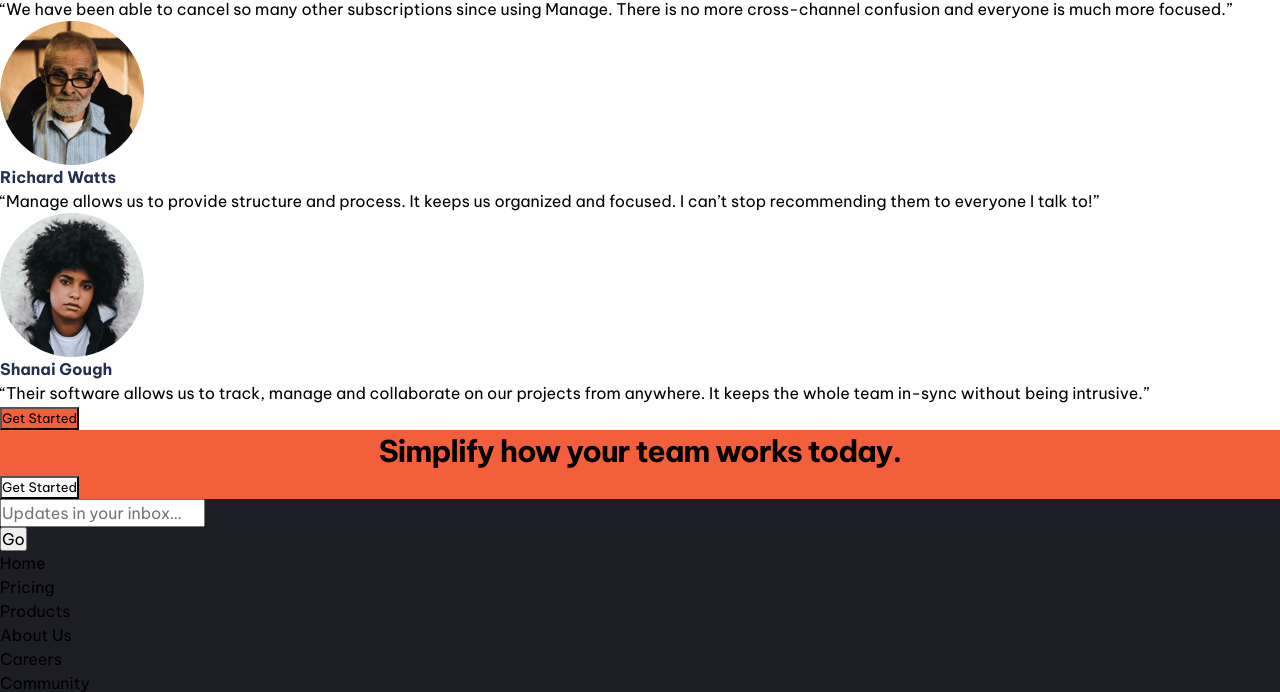
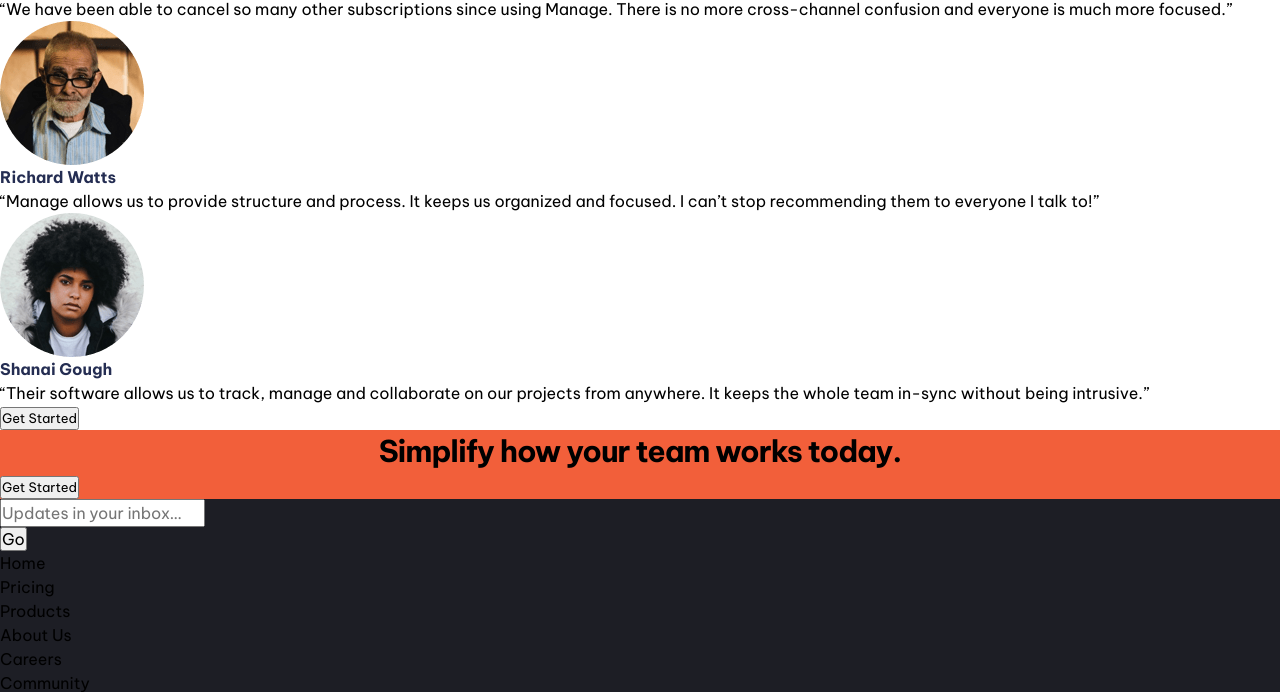
Before and after one commit to JoannaLapa/Manage-landing-page-solution, a website: page index.html in a window 1280 px wide. Shown: the part 1572-2264 px from the top of the page. Drawn offline with nearby package versions, Linux system fonts and the light colour scheme; files that its build step writes are made by us from their sources.

Commit message:
'button--orange and butoon--white class deleted, its styles replaced with utility classes'

```diff
--- a/src/sass/themes/_default.scss
+++ b/src/sass/themes/_default.scss
@@ -21,8 +21,7 @@
     color: v.$neutral-200;
 }
 
-.bg-primary-400,
-.button--orange {
+.bg-primary-400 {
     background-color: v.$primary-400;
 }
 
@@ -30,6 +29,6 @@
     background-color: v.$neutral-900;
 }
 
-.button--white {
+.bg-neutral-100 {
     background-color: v.$neutral-100;
 }
```
Also changed, not shown: 1 other file.
